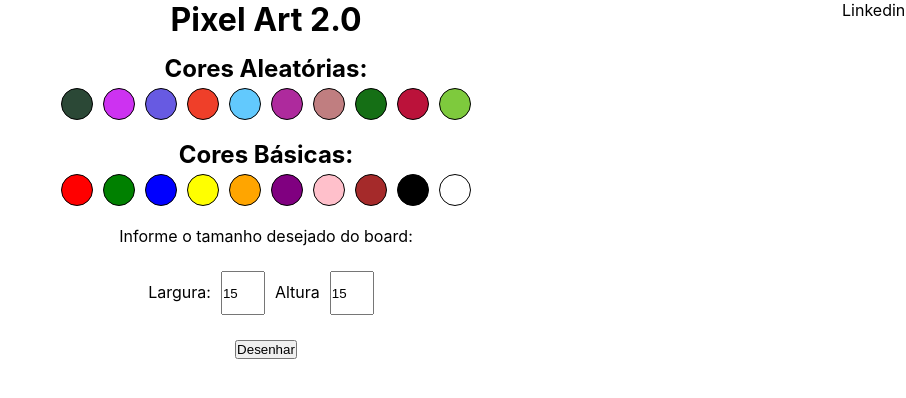
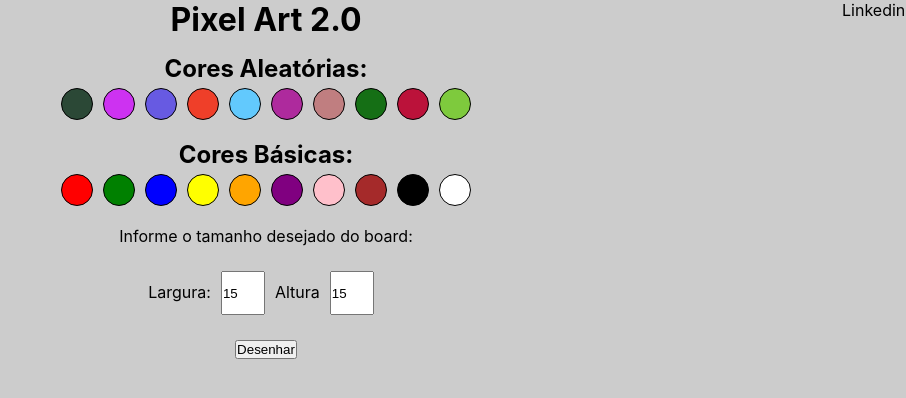
Before and after one commit to paolofullone/pixel-art, a React (Create React App) app: page / in a window 1280 px wide. Shown: the top 398 px of the page, without its empty margins (374-1280 px from the left). Built offline with nearby package versions, Linux system fonts and the light colour scheme.

Commit message:
fix border

```diff
--- a/src/App.css
+++ b/src/App.css
@@ -3,6 +3,9 @@
   padding: 0;
 }
 
+body{
+  background-color: #ccc;
+}
 
 .center-page {
 width: 100vw;
@@ -30,10 +33,11 @@ align-items: center;
   width: 20px;
   height: 20px;
   float: left;
+  background-color: white;
 }
 
 .pixel-row {
-  border: 1px solid black;
+  background-color: white;
   width: 20px;
   height: 20px;
   float: left;
```
